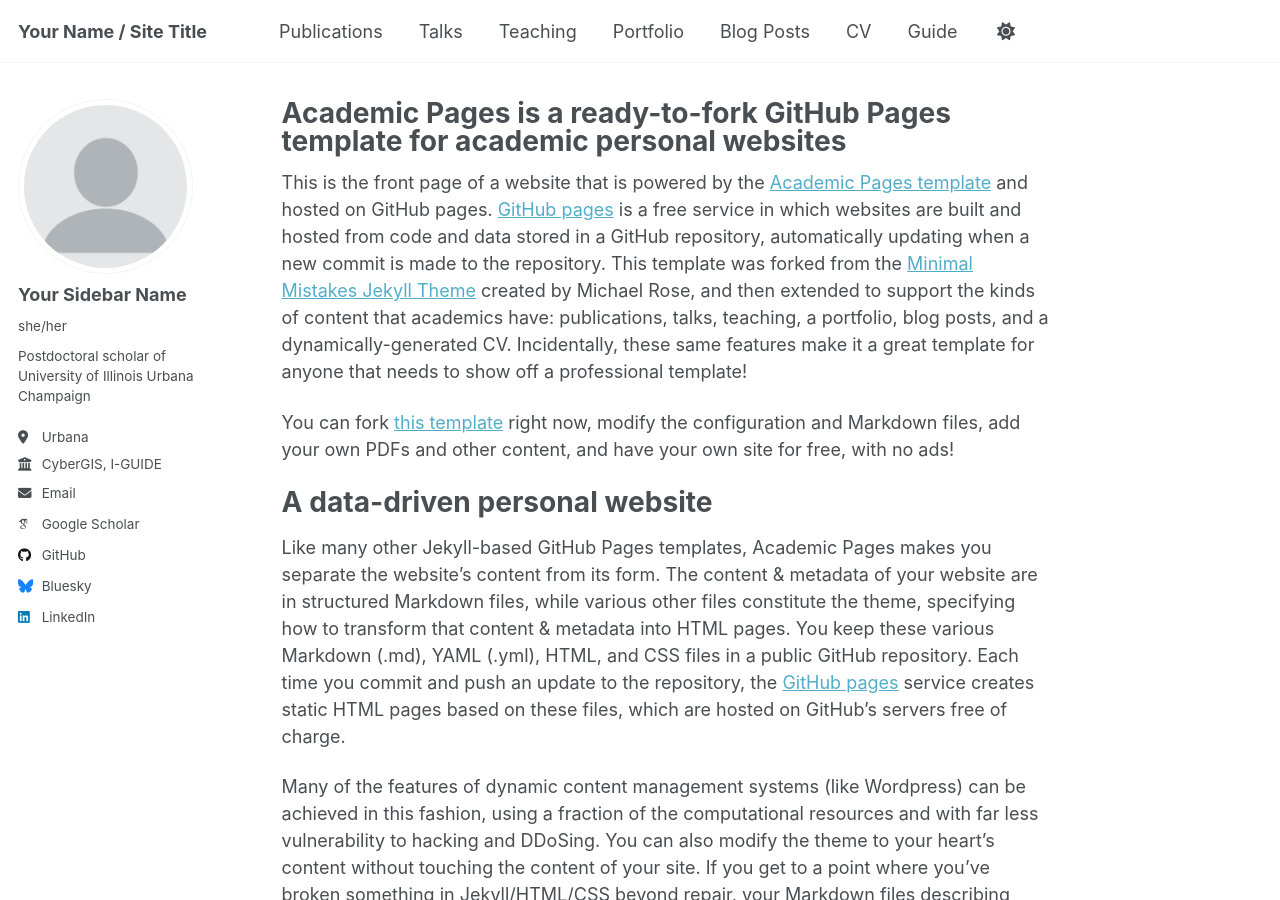
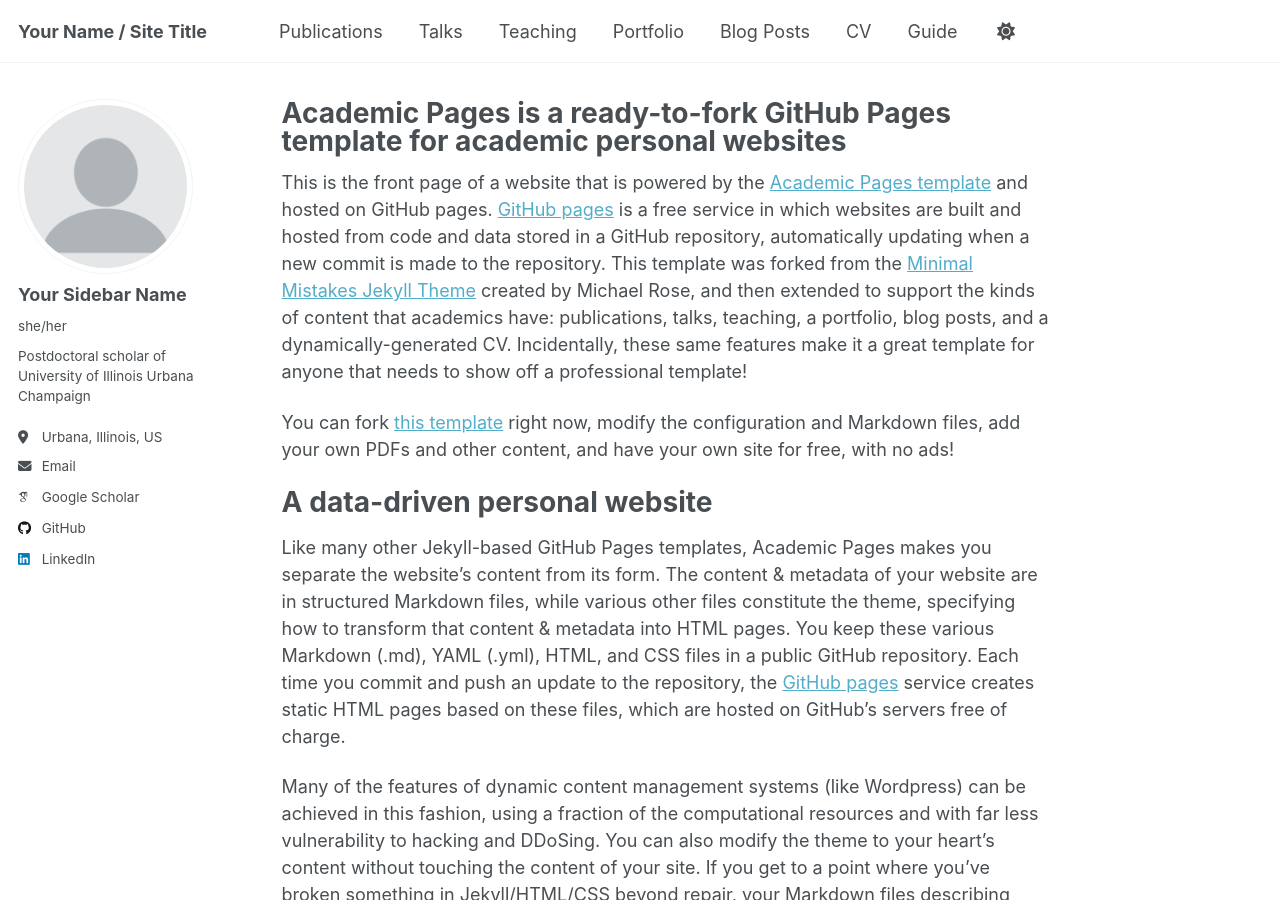
Before and after one commit to VienJou/vienjou.github.io, a Jekyll site: the page built from _pages/about.md, in a window 1280 px wide and 900 px high. Built offline with Jekyll 4.4.1, drawn with Linux system fonts in a browser that asks for light colours; some web fonts are replaced; a script that is not in the unit is left out; some of the changed lines change nothing that is shown.

Commit message:
Update _config.yml

```diff
--- a/_config.yml
+++ b/_config.yml
@@ -26,57 +26,13 @@
   name             : "Your Sidebar Name"
   pronouns         : "she/her"
   bio              : "Postdoctoral scholar of University of Illinois Urbana Champaign"
-  location         : "Urbana"
-  employer         : "CyberGIS, I-GUIDE"
-#  uri              : # URL
+  location         : "Urbana, Illinois, US"
   email            : "wz53@illinois.edu"
+  googlescholar    : "https://scholar.google.com/citations?user=e0iE7SkAAAAJ&hl=en"
+  researchgate     : # “https://www.researchgate.net/profile/Wen-Zhou-27?ev=hdr_xprf”
+  github           : "https://github.com/VienJou/VienJou"
+  linkedin         : "https://www.linkedin.com/in/wen-zhou-46aa43331/"
 
-  # Academic websites
- # academia         : # URL
- # arxiv            : # URL - Update with the correct link to your profile
-  googlescholar    : "https://scholar.google.com/citations?user=e0iE7SkAAAAJ&hl=en"
-#  inspire-hep      : # URL
-#  impactstory      : # URL
-#  orcid            : "http://orcid.org/yourorcidurl"
-#  semantic         : # URL
-#  pubmed           : "https://www.ncbi.nlm.nih.gov/pubmed/?term=john+snow"
-  researchgate     : # “https://www.researchgate.net/profile/Wen-Zhou-27?ev=hdr_xprf”
-#  scopus           : # URL
-
-  # Repositories and software development
-#  bitbucket        : # Username - Update with your username on the site
-#  codepen          : # Username
-#  dribbble         : # Username
-  github           : "https://github.com/VienJou/VienJou"
- # kaggle           : # Username
-#  stackoverflow    : # User number or user number and name (i.e., use "1" or "1/jeff-atwood")
-
-  # Social media
-  artstation       : # Username
-  bluesky          : "bsky.app" # Replace this with you Bluesky username
-  facebook         : # Username
-  flickr           : # Username
-  foursquare       : # Username
-  goodreads        : # Username
-  google_plus      : # Username
-  keybase          : # Username
-  instagram        : # Username
-  lastfm           : # Username
-  linkedin         : "https://www.linkedin.com/in/wen-zhou-46aa43331/"
- # mastodon         : # URL
- # medium           : # URL
-#  pinterest        : # Username
-#  soundcloud       : # Username
-#  steam            : # Username
-#  telegram         : # URL
-#  tumblr           : # Username
-#  twitter          : # Username for X / Twitter
-#  vine             : # Username
-#  weibo            : # Username
-#  wikipedia        : # Username
- # xing             : # Username
-#  youtube          : # Username
-#  zhihu            : # Username
 
 # Publication Category - The following the list of publication categories and their headings
 publication_category:
```
